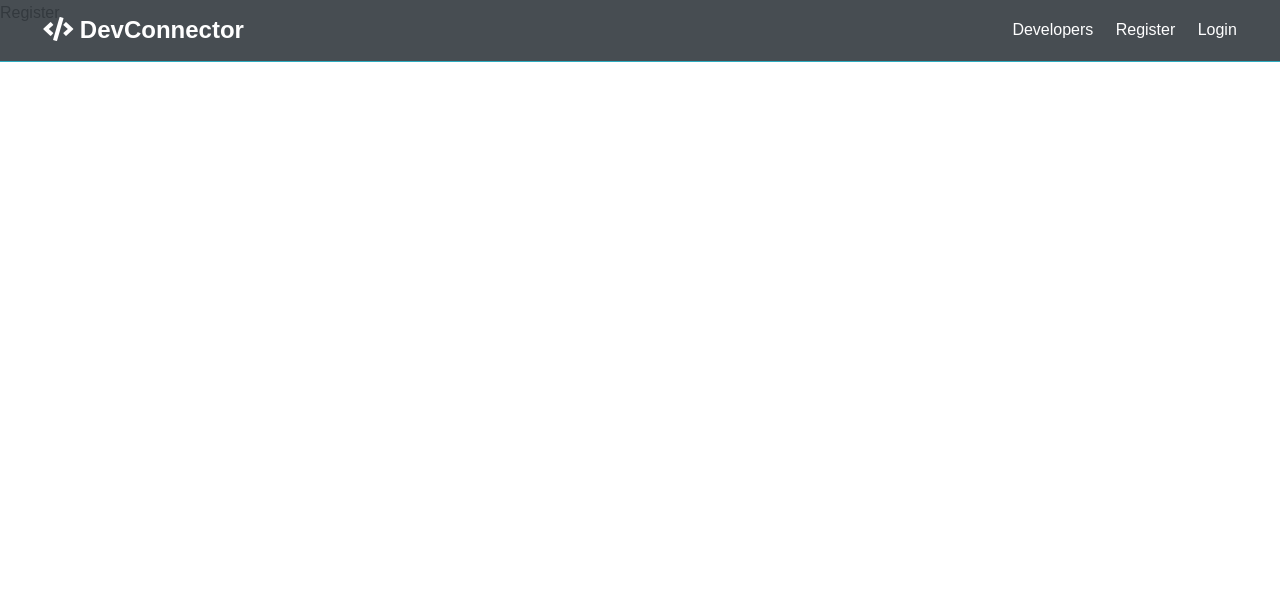
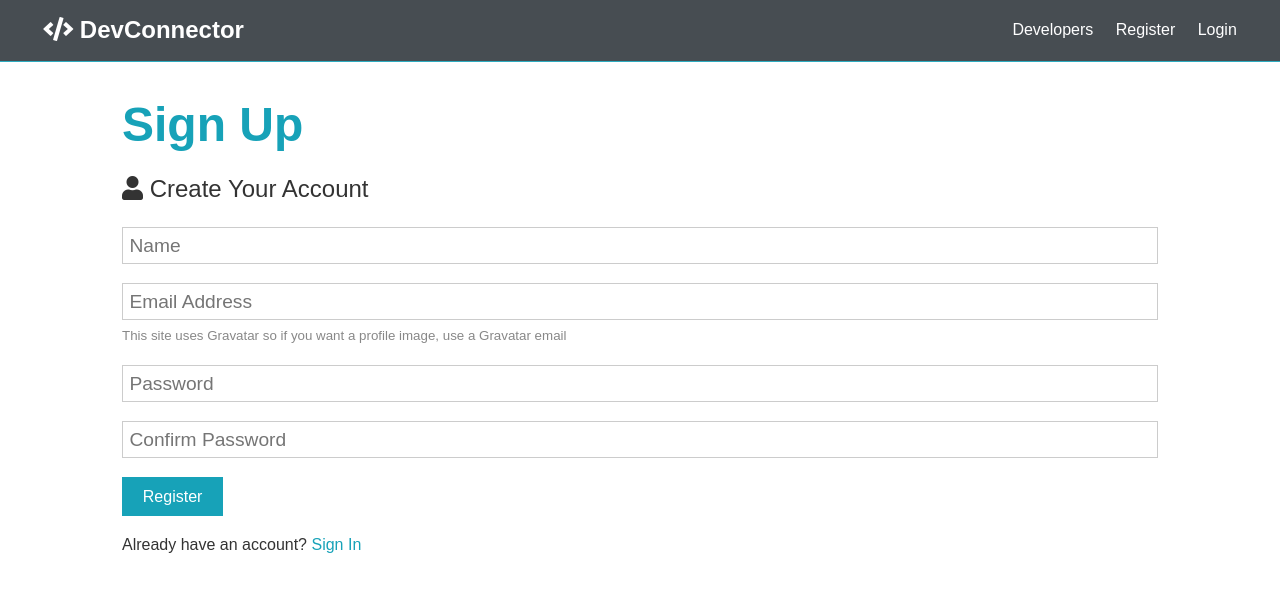
Before and after one commit to Salim255/Travicio-backEnd, a React (Create React App) app in the folder client/: page /register in a window 1280 px wide. Shown: the top 592 px of the page. Built offline with nearby package versions, Linux system fonts and the light colour scheme.

Commit message:
Register Form & useState Hook

```diff
--- a/client/src/components/auth/Register.js
+++ b/client/src/components/auth/Register.js
@@ -1,11 +1,70 @@
-import React from 'react'
+import React, { Fragment, useState } from 'react'
 
 
 const Register = () => {
+    const [formData, setFormData] = useState({
+        name:'',
+        email:'',
+        password:'',
+        password2: ''
+    });
+
+    const {name, email, password, password2} = formData;
+
+    const onChange = e => setFormData({...formData, [e.target.name]: e.target.value });
+    const onSubmit = (e) => {
+        e.preventDefault();
+        if(password !== password2){
+             console.log('Password do not match');
+        }else{
+            console.log(formData);
+        }
+    }
+
     return (
-        <div>
-            Register
-        </div>
+    <Fragment>
+        <section className="container">
+            <h1 className="large text-primary">Sign Up</h1>
+            <p className="lead"><i className="fas fa-user"></i> Create Your Account</p>
+            <form className="form" action="create-profile.html" onSubmit={e => onSubmit(e)}>
+                <div className="form-group">
+                <input type="text" placeholder="Name" name="name" value={name} onChange={e => onChange(e)} required />
+                </div>
+                <div className="form-group">
+                <input type="email" placeholder="Email Address" name="email" value={email} onChange={e => onChange(e)} required />
+                <small className="form-text"
+                    >This site uses Gravatar so if you want a profile image, use a
+                    Gravatar email</small
+                >
+                </div>
+                <div className="form-group">
+                <input
+                    type="password"
+                    placeholder="Password"
+                    name="password"
+                    minLength="6"
+                    value={password} onChange={e => onChange(e)}
+                    required
+                />
+                </div>
+                <div className="form-group">
+                <input
+                    type="password"
+                    placeholder="Confirm Password"
+                    name="password2"
+                    minLength="6"
+
+                    value={password2} onChange={e => onChange(e)}
+                    required
+                />
+                </div>
+                <input type="submit" className="btn btn-primary" value="Register" />
+            </form>
+            <p className="my-1">
+                Already have an account? <a href="login.html">Sign In</a>
+            </p>
+        </section>
+    </Fragment>
     )
 }
 
--- a/client/src/components/layout/Navbar.js
+++ b/client/src/components/layout/Navbar.js
@@ -5,10 +5,10 @@
     return (
         <nav className="navbar bg-dark">
             <h1>
-               <Link href="index.html"><i className="fas fa-code"></i> DevConnector</Link>
+               <a href="index.html"><i className="fas fa-code"></i> DevConnector</a>
             </h1>
             <ul>
-                <li><Link to="#">Developers</Link></li>
+                <li><a href="#">Developers</a></li>
                 <li><Link to="/register">Register</Link></li>
                 <li><Link to="/login">Login</Link></li>
             </ul>
--- a/package.json
+++ b/package.json
@@ -7,7 +7,7 @@
     "start": "node server",
     "server": "nodemon server",
     "client": "npm start --prefix client",
-    "dev":"concurrently \"npm run server\" \"npm run client \""
+    "dev": "concurrently \"npm run server\" \"npm run client \""
   },
   "repository": {
     "type": "git",
```
Also changed, not shown: 1 other file (tests, documents, lock files or other folders).
